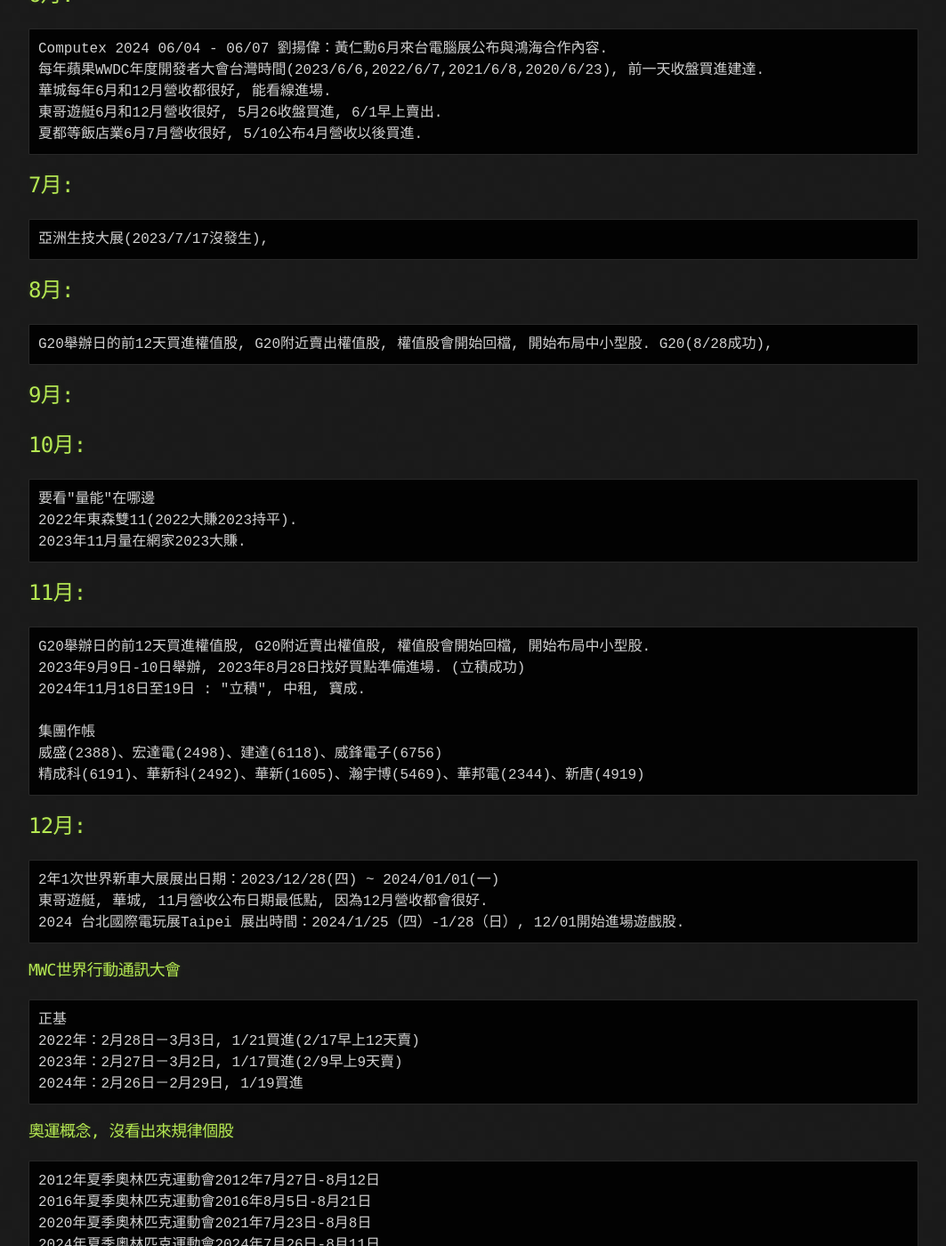
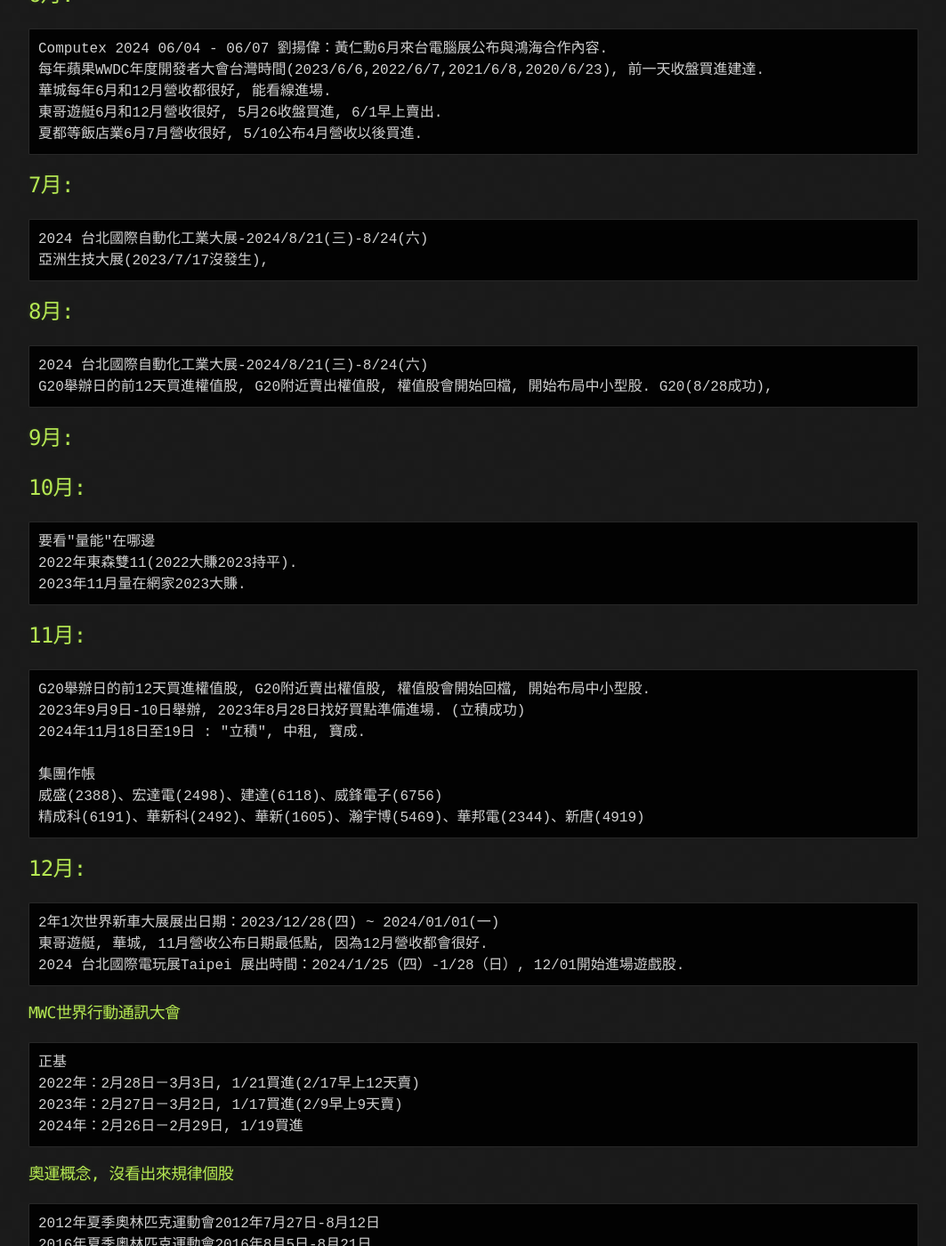
Before and after one commit to lepg5487/Stock_God, a Jekyll site: the page built from experience.md, in a window 1280 px wide and 1400 px high, scrolled down 1500 px. Shown: the whole window at 89% size, without its empty margins (108-1171 px from the left). Built offline with Jekyll 4.4.1, drawn with Linux system fonts in a browser that asks for light colours; our own code applies the rules of GitHub Pages for plain Markdown files; some of the changed text lies outside the part shown.

Commit message:
Update experience.md

````diff
--- a/experience.md
+++ b/experience.md
@@ -56,10 +56,12 @@
 ```
 ## 7月:
 ```
+2024 台北國際自動化工業大展-2024/8/21(三)-8/24(六)
 亞洲生技大展(2023/7/17沒發生),
 ```
 ## 8月:
 ```
+2024 台北國際自動化工業大展-2024/8/21(三)-8/24(六)
 G20舉辦日的前12天買進權值股, G20附近賣出權值股, 權值股會開始回檔, 開始布局中小型股. G20(8/28成功),
 ```
 ## 9月:
@@ -101,6 +103,11 @@
 2020年夏季奧林匹克運動會2021年7月23日-8月8日
 2024年夏季奧林匹克運動會2024年7月26日-8月11日
 
+```
+
+### 2024 台北國際自動化工業大展-2024/8/21(三)-8/24(六)
+```
+2024 台北國際自動化工業大展-2024/8/21(三)-8/24(六), 再看看有什麼連動.
 ```
 
 ### 2年1次世界新車大展.
````
